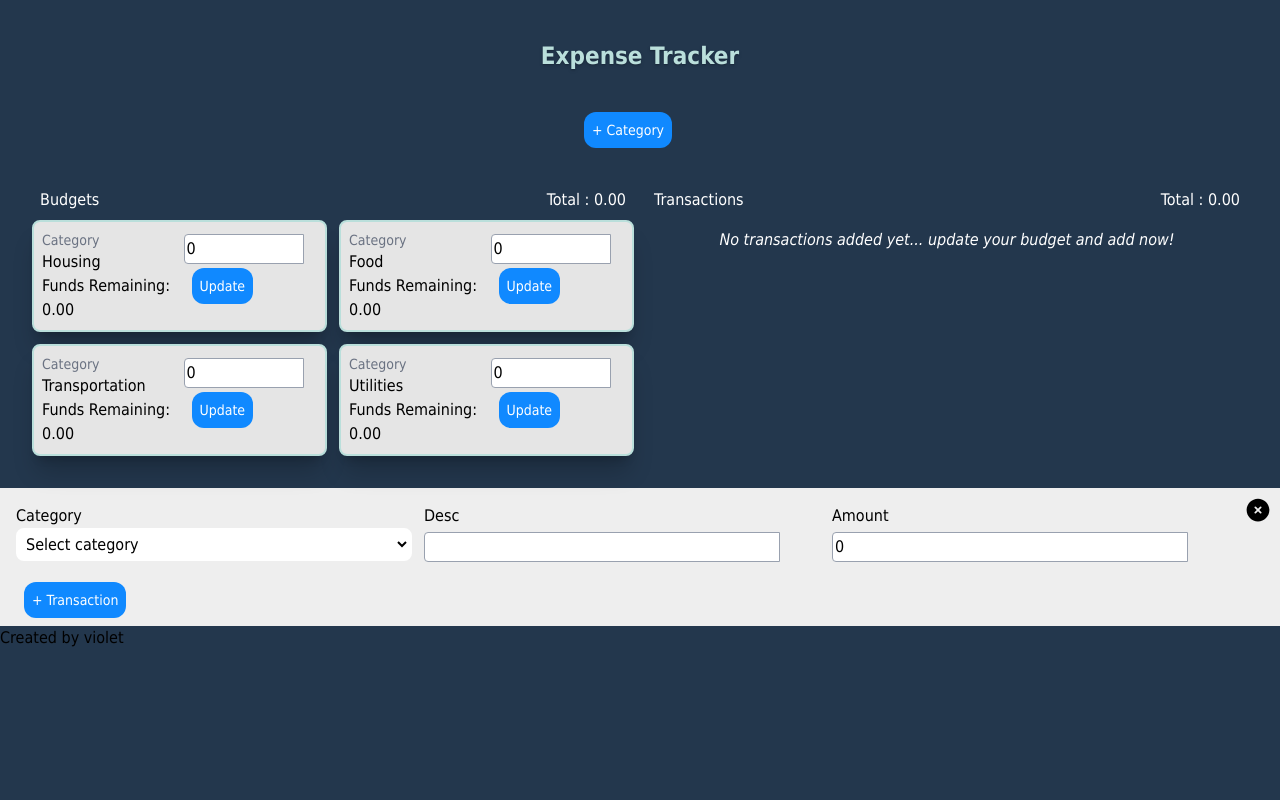
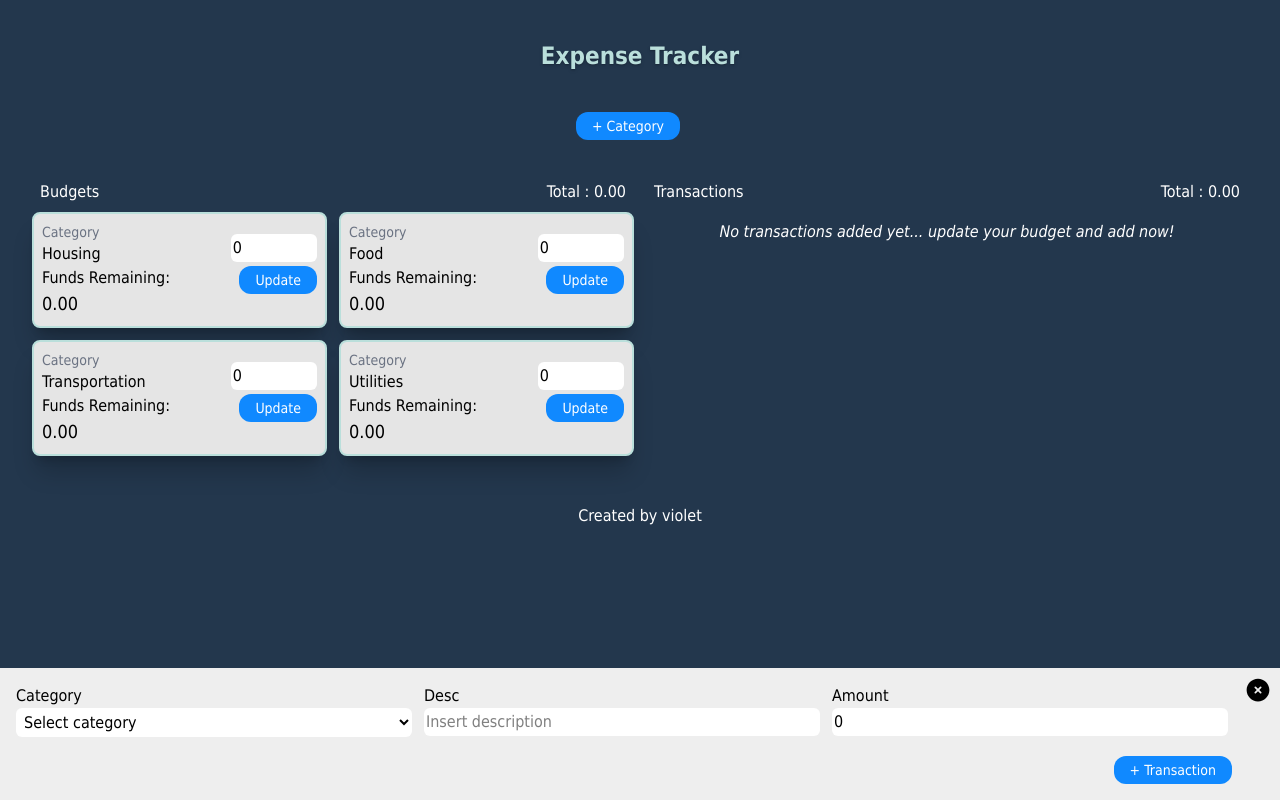
Before and after one commit to violetlea/expenseTracker, a React (Vite) app: page / in a window 1280 px wide. Built offline with nearby package versions, Linux system fonts and the light colour scheme.

Commit message:
add error message,adjust ui

```diff
--- a/src/App.css
+++ b/src/App.css
@@ -9,7 +9,7 @@
 }
 
 .buttonDef {
-  @apply rounded-xl text-white  p-2 text-sm ml-2 cursor-pointer
+  @apply rounded-xl text-white  pt-1 pb-1 pr-4 pl-4 text-sm ml-2 cursor-pointer
 }
 
 .primaryBtn {
--- a/src/App.jsx
+++ b/src/App.jsx
@@ -83,19 +83,19 @@ function App() {
 			</nav>
 			<CategoriesModal isOpen={isOpen} onClose={() => setIsOpen(false)} />
 
-			<section className="grid grid-cols-1">
+			<section className="grid grid-cols-1 scroll-auto">
 				<div className=" grid grid-cols-1 md:grid-cols-2 gap-3 p-2 md:p-4 justify-items-center m-2 md:m-4 rounded-xl">
 					{/* <AddBudget /> */}
 					<Budgets />
 					<Transactions />
 				</div>
 			</section>
-			{/* fixed left-0 z-50 */}
-			<section className=" bg-[#EEEEEE] bottom-0 w-full ">
+			{/*  */}
+			<section className="fixed left-0 z-50 bg-[#EEEEEE] bottom-0 w-full ">
 				<AddTransaction />
 			</section>
-			<footer>
-				<p>Created by violet</p>
+			<footer className="flex justify-center p-4  h-48">
+				<p className="text-white">Created by violet</p>
 			</footer>
 		</>
 	);
--- a/src/components/Dropdown.jsx
+++ b/src/components/Dropdown.jsx
@@ -4,7 +4,7 @@ export default function DropdownDef (props) {
 
     return(
         <>
-            <select name={name} value={selectedValue} onChange={handleSelectOnChange} className="border-2 rounded-lg border-white bg-white w-full p-1">
+            <select name={name} value={selectedValue} onChange={handleSelectOnChange} className="rounded-md bg-white w-full p-1">
                 <option value="">Select category</option>
             {
                 dropdownList.map((list) => (
--- a/src/components/Input.jsx
+++ b/src/components/Input.jsx
@@ -7,7 +7,8 @@ export default function TextInput (props) {
         placeholder={label}
         onChange={handleOnChange}
         value={value}
-        class="border-1 border-gray-400 bg-white w-full max-w-9/10 rounded-l p-0.5 mt-1 mb-1"
+        //mt-1 mb-1 border-1 border-gray-400
+        class=" w-full rounded-md bg-white p-0.5 mb-1"
         >
 
         </input>
--- a/src/components/ValidationMessage.jsx
+++ b/src/components/ValidationMessage.jsx
@@ -4,7 +4,7 @@ export default function ValidationMessage (props) {
 
     return (
         <>
-            <p className="text-sm text-red-600">{text}</p>
+            <p className="text-xs text-red-600">{text}</p>
         </>
     )
 }
--- a/src/containers/addBudgetContainer.jsx
+++ b/src/containers/addBudgetContainer.jsx
@@ -13,7 +13,7 @@ export default function AddBudget(props) {
 	const { categoryLabel, remainFunds } = props;
 
 	const [amount, setAmount] = useState(0);
-	const [message,setMessage] = useState('')
+	const [message, setMessage] = useState("");
 	const dispatch = useDispatch();
 	const loadTransactions = useSelector(allTransactions);
 
@@ -22,11 +22,9 @@ export default function AddBudget(props) {
 	};
 
 	const handleUpdateAmount = (categoryLabel, amount, remainFunds) => {
-
-		if(amount === 0) {
-			setMessage('Insert the amount!');
-		}
-
+		if (amount === 0) {
+			setMessage("Insert amount!");
+		} else {
 			if (remainFunds !== 0) {
 			const selectedCategory = loadTransactions.filter(
 				(transaction) => transaction.Category === categoryLabel
@@ -43,7 +41,8 @@ export default function AddBudget(props) {
 				TotalTransaction: ConvertToDecimal(total),
 			};
 			dispatch(editBudget(payloadUpdateFund));
-			setMessage('');
+			message !== '' && setMessage("");
+
 		} else {
 			const payload = {
 				Category: categoryLabel,
@@ -51,6 +50,8 @@ export default function AddBudget(props) {
 				isRemoval: false,
 			};
 			dispatch(editBudget(payload));
+			message !== '' && setMessage("");
+		}
 
 		}
 		dispatch(totalBudgets());
@@ -62,30 +63,34 @@ export default function AddBudget(props) {
 	return (
 		<>
 			<div className="bg-[#E5E5E5] shadow-xl/20 border-2 border-[#BADFDB] rounded-lg p-2 w-full">
-				<div className="grid grid-cols-2 gap-2">
-					<div>
+				<div className="grid grid-cols-3 gap-2">
+					<div className="col-span-2">
 						<p className="text-sm text-gray-500">Category</p>
 						<p className="text-md">{categoryLabel}</p>
-						<p>Funds Remaining: {ConvertToDecimal(remainFunds)}</p>
+						<p className="text-base">Funds Remaining: </p>
+						<p className="text-lg">{ConvertToDecimal(remainFunds)}</p>
 					</div>
-					<div>
+					<div className="pt-3 pb-2">
 						{/* to add red line to input if error */}
+						<div className="flex justify-end">
 							<TextInput
 								label="Amount"
 								type="number"
 								value={amount}
 								handleOnChange={handleAmount}
 							/>
+						</div>
+						{message !== "" && <ValidationMessage text={message} />}
 
-						{message !== '' && <ValidationMessage text={message} />}
-
+						<div className="flex justify-end">
 							<ButtonDef
 								text="Update"
 								handleAction={() =>
 									handleUpdateAmount(categoryLabel, amount, remainFunds)
 								}
-							typeBtn='primary'
+								typeBtn="primary"
 							/>
+						</div>
 					</div>
 				</div>
 			</div>
--- a/src/containers/addCategoryContainer.jsx
+++ b/src/containers/addCategoryContainer.jsx
@@ -4,36 +4,50 @@ import { useState } from "react";
 import { useDispatch } from "react-redux";
 import { addCategory } from "../features/Categories/categoriesSlice";
 import { addBudget } from "../features/budgets/budgetsSlice";
+import ValidationMessage from "../components/ValidationMessage";
 
 export default function AddCategory(props) {
 	const [textCategory, setTextCategory] = useState("");
+	const [message, setMessage] = useState("");
+
 	const dispatch = useDispatch();
+
+	const handleTextOnChange = (event) => {
+		setTextCategory(event.target.value);
+	};
 
 	const handleSubmit = (event) => {
 		event.preventDefault();
-		dispatch(addCategory(textCategory));
-		dispatch(addBudget(textCategory));
+		if(textCategory === ""){
+			setMessage("Insert category!")
+		} else {
+			dispatch(addCategory(textCategory));
+			dispatch(addBudget(textCategory));
+			message !== "" &&  setMessage("");
+		}
 
 		//add another dispatch addBudget
 		setTextCategory("");
 		//alert("yes");
 	};
 
-	const handleTextOnChange = (event) => {
-		setTextCategory(event.target.value);
-	};
+
 
 	return (
 		<>
 			<p>Category</p>
 			<div>
 				<TextInput
-					label="Category"
+					label="Insert Category"
 					value={textCategory}
 					type="text"
 					handleOnChange={handleTextOnChange}
 				/>
-				<ButtonDef text="Add" typeBtn='primary' handleAction={handleSubmit} />
+				{message !== "" &&<ValidationMessage text={message} />}
+				<div className="flex justify-end">
+					<ButtonDef text="Add" typeBtn='primary' handleAction={handleSubmit} />
+				</div>
+
 			</div>
 		</>
 	);
--- a/src/containers/addTransactionContainer.jsx
+++ b/src/containers/addTransactionContainer.jsx
@@ -8,6 +8,9 @@ import { useState } from "react";
 import { useDispatch } from "react-redux";
 import { minusBudget } from "../features/budgets/budgetsSlice";
 import { totalTransactions } from "../features/transactions/transactionsSlice";
+import ValidationMessage from "../components/ValidationMessage";
+import { searchBudget } from "../features/budgets/budgetsSlice";
+import { isCurrentAmountNull } from "../features/budgets/budgetsSlice";
 
 export default function AddTransaction(props) {
 	const loadCategory = useSelector(allCategories);
@@ -16,6 +19,7 @@ export default function AddTransaction(props) {
 	const [desc, setDesc] = useState("");
 	const [amount, setAmount] = useState(0);
 	const [selectedValue, setSelectedValue] = useState("");
+	const [message, setMessage] = useState("");
 
 	const handleSelectedValue = (event) => {
 		setSelectedValue(event.target.value);
@@ -30,8 +34,22 @@ export default function AddTransaction(props) {
 	};
 
 	const handleSubmitTransaction = (selectedValue, desc, amount) => {
-		//to add error handling
-		//e.preventDefault();
+
+		if(selectedValue === "") {
+			//alert("please select category!")
+			setMessage("Please select category!");
+		} else {
+			dispatch(searchBudget(selectedValue));
+			console.log(isCurrentAmountNull);
+
+			if(isCurrentAmountNull) {
+				//alert('insert budget first!')
+				setMessage("Insert budget first!");
+
+			} else {
+				if (amount === 0) {
+				setMessage("Insert amount!");
+				} else {
 					const payloadTrans = {
 						Category: selectedValue,
 						Description: desc,
@@ -48,6 +66,16 @@ export default function AddTransaction(props) {
 					setDesc("");
 					setAmount(0);
 					setSelectedValue("");
+					setMessage("");
+				}
+
+			}
+
+		}
+
+
+
+
 	};
 
 	return (
@@ -77,11 +105,11 @@ export default function AddTransaction(props) {
 						name="Categories"
 						handleSelectOnChange={handleSelectedValue}
 					/>
-					{selectedValue}
 				</div>
 				<div className="">
 					<p className="">Desc</p>
-					<TextInput type="text" value={desc} handleOnChange={handleDesc} />
+					<TextInput type="text" value={desc} label="Insert description"
+					 handleOnChange={handleDesc} />
 				</div>
 				<div className="">
 					<p className="">Amount</p>
@@ -90,9 +118,11 @@ export default function AddTransaction(props) {
 						value={amount}
 						handleOnChange={handleAmount}
 					/>
+					{message !== "" && <ValidationMessage text={message} />}
 				</div>
+
 			</div>
-			<div className="pl-4 pb-2 w-full">
+			<div className="pl-8 pr-12 pb-4 w-full flex justify-end-safe">
 				<ButtonDef
 					typeBtn="primary"
 					text="+ Transaction"
--- a/src/features/budgets/budgetsSlice.js
+++ b/src/features/budgets/budgetsSlice.js
@@ -24,6 +24,7 @@ const initialState = [
 ];
 
 export let totalBudget = 0;
+export let isCurrentAmountNull = false;
 
 const budgetsSlice = createSlice({
 	name: "budgets",
@@ -59,7 +60,8 @@ const budgetsSlice = createSlice({
 				if (selectCategory["Amount"] !== 0) {
 					const newBudget = action.payload.Amount;
 					const totalTrans = action.payload.TotalTransaction;
-					selectCategory["Amount"] = Number(newBudget) - Number(totalTrans);
+					selectCategory["Amount"] = action.payload.Amount;
+					//Number(newBudget) - Number(totalTrans);
 					selectCategory["RemainingFunds"] =
 						Number(newBudget) - Number(totalTrans);
 				} else {
@@ -67,6 +69,7 @@ const budgetsSlice = createSlice({
 					selectCategory["RemainingFunds"] = action.payload.Amount;
 				}
 			}
+			isCurrentAmountNull = false;
 		},
 		minusBudget: (state, action) => {
 			const searchCategory = state.find(
@@ -101,6 +104,15 @@ const budgetsSlice = createSlice({
 				budget["RemainingFunds"] = 0;
 			});
 		},
+		searchBudget: (state,action) => {
+			const insertedCategory = action.payload;
+			const findCategory = state.find((budget) => budget.Category === insertedCategory);
+			const currentAmount = findCategory.Amount;
+
+			if(currentAmount === 0 ) {
+				isCurrentAmountNull = true
+			}
+		}
 	},
 });
 //console.log(initialState);
@@ -114,5 +126,6 @@ export const {
 	removeBudget,
 	totalBudgets,
 	clearBudget,
+	searchBudget
 } = budgetsSlice.actions;
 export default budgetsSlice.reducer;
```
Lines whose indentation alone changed are shown as unchanged.
